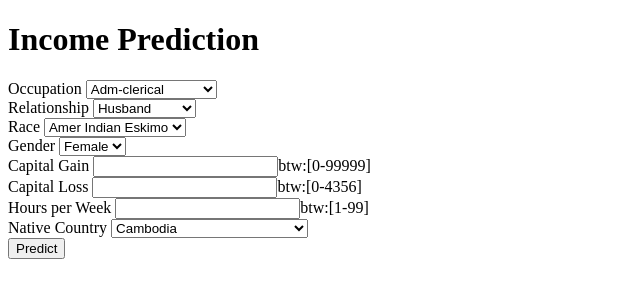
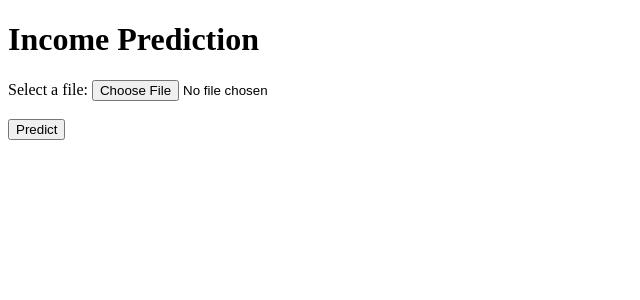
Before and after one commit to DmKuzin/fish_recognizer, a Flask app: page / in a window 1280 px wide. Shown: the top 300 px of the page, without its empty margins (0-640 px from the left). Run offline with Flask 2, Linux system fonts and the light colour scheme.

Commit message:
Update index.html

```diff
--- a/templates/index.html
+++ b/templates/index.html
@@ -14,103 +14,8 @@
     <div class="prediction">
         <h1>Income Prediction</h1>
         <form action="{{ url_for('predict')}}"method="post">
-		<label for="occupation">Occupation</label>
-    		<select id="occupation" name="occupation" required="required">
-      			<option value="1">Adm-clerical</option>
-      			<option value="2">Armed-Forces</option>
-      			<option value="3">Craft-repair</option>
-      			<option value="4">Exec-managerial</option>
-      			<option value="5">Farming-fishing</option>
-      			<option value="6">Handlers-cleaners</option>
-      			<option value="7">Machine-op-inspct</option>
-      			<option value="8">Other-service</option>
-      			<option value="9">Priv-house-serv</option>
-      			<option value="10">Prof-specialty</option>
-      			<option value="11">Protective-serv</option>
-      			<option value="12">Sales</option>
-      			<option value="13">Tech-support</option>
-      			<option value="14">Transport-moving</option>
-    		</select>
-    		<br>
-    		<label for="relationship">Relationship</label>
-    		<select id="relationship" name="relationship" required="required">
-      			<option value="0">Husband</option>
-      			<option value="1">Not-in-family</option>
-      			<option value="2">Other-relative</option>
-      			<option value="3">Own-child</option>
-      			<option value="4">Unmarried</option>
-      			<option value="5">Wife</option>
-    		</select>
-    		<br>
-    		<label for="race">Race</label>
-    		<select id="race" name="race" required="required">
-      			<option value="0">Amer Indian Eskimo</option>
-      			<option value="1">Asian Pac Islander</option>
-      			<option value="2">Black</option>
-      			<option value="3">Other</option>
-      			<option value="4">White</option>
-    		</select>
-    		<br>
-    		<label for="gender">Gender</label>
-    		<select id="gender" name="gender" required="required">
-      			<option value="0">Female</option>
-      			<option value="1">Male</option>
-    		</select>
-    		<br>
-    		<label for="capital-gain">Capital Gain </label>
-    		<input type="text" id="capital-gain" name="capital-gain" required="required">btw:[0-99999]
-    		<br>
-    		<label for="capital-loss">Capital Loss </label>
-    		<input type="text" id="capital-loss" name="capital-loss" required="required">btw:[0-4356]
-    		<br>
-    		<label for="hours-per-week">Hours per Week </label>
-    		<input type="text" id="hours-per-week" name="hours-per-week" required="required">btw:[1-99]
-    		<br>
-    		<label for="native-country">Native Country</label>
-    		<select id="native-country" name="native-country" required="required">
-      			<option value="1">Cambodia</option>
-      			<option value="2">Canada</option>
-      			<option value="3">China</option>
-      			<option value="4">Columbia</option>
-      			<option value="5">Cuba</option>
-      			<option value="6">Dominican Republic</option>
-      			<option value="7">Ecuador</option>
-      			<option value="8">El Salvadorr</option>
-      			<option value="9">England</option>
-      			<option value="10">France</option>
-      			<option value="11">Germany</option>
-      			<option value="12">Greece</option>
-      			<option value="13">Guatemala</option>
-      			<option value="14">Haiti</option>
-      			<option value="15">Netherlands</option>
-      			<option value="16">Honduras</option>
-      			<option value="17">HongKong</option>
-      			<option value="18">Hungary</option>
-      			<option value="19">India</option>
-      			<option value="20">Iran</option>
-      			<option value="21">Ireland</option>
-      			<option value="22">Italy</option>
-      			<option value="23">Jamaica</option>
-      			<option value="24">Japan</option>
-      			<option value="25">Laos</option>
-      			<option value="26">Mexico</option>
-      			<option value="27">Nicaragua</option>
-      			<option value="28">Outlying-US(Guam-USVI-etc)</option>
-      			<option value="29">Peru</option>
-      			<option value="30">Philippines</option>
-      			<option value="31">Poland</option>
-      			<option value="32">Portugal</option>
-      			<option value="33">Puerto-Rico</option>
-      			<option value="34">Scotland</option>
-      			<option value="35">South</option>
-      			<option value="36">Taiwan</option>
-      			<option value="37">Thailand</option>
-      			<option value="38">Trinadad&Tobago</option>
-      			<option value="39">United States</option>
-      			<option value="40">Vietnam</option>
-      			<option value="41">Yugoslavia</option>
-    		</select>
-    		<br>
+    		<label for="myfile">Select a file:</label>
+  		<input type="file" id="myfile" name="myfile"><br><br>
         	<button type="submit" class="btn btn-primary btn-block btn-large">Predict</button>
         </form>
 
```
